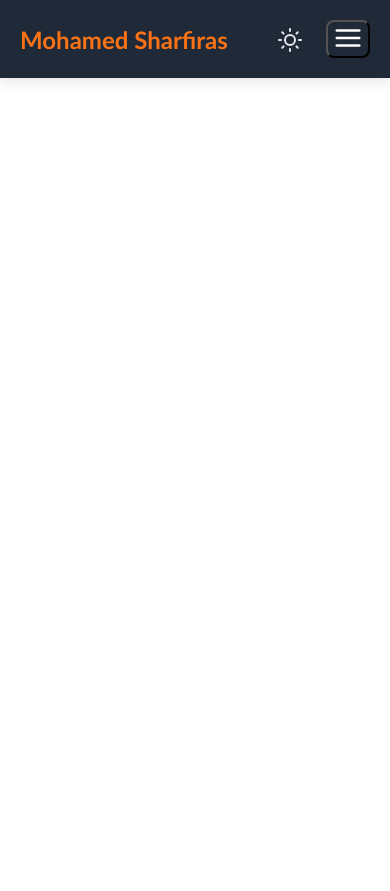
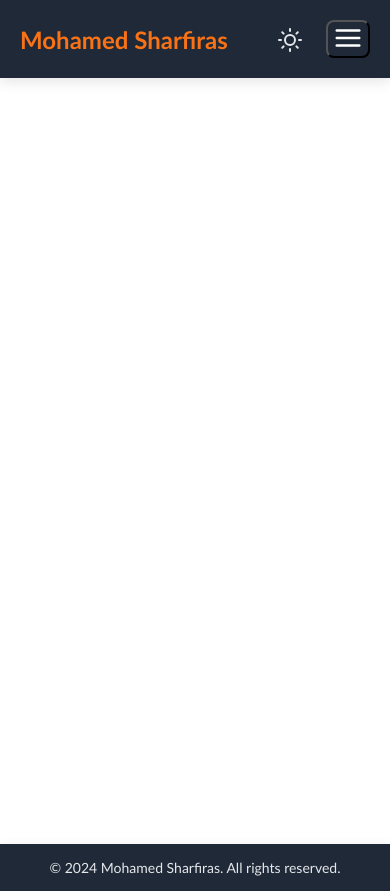
Before and after one commit to sharfrasaqsan/react-my-portfolio, a React (Create React App) app: page / in a window 390 px wide. Before the commit the page ends 844 px from the top, so only its background shows below. Built offline with nearby package versions, Linux system fonts and the light colour scheme.

Commit message:
footer updates

```diff
--- a/src/App.css
+++ b/src/App.css
@@ -110,3 +110,10 @@ button {
 button:hover {
   background-color: var(--hover-color);
 }
+
+main {
+  flex: 1;
+  display: flex;
+  flex-direction: column;
+  min-height: 100vh;
+}
--- a/src/App.js
+++ b/src/App.js
@@ -1,11 +1,14 @@
 import "./App.css";
 
 import Header from "./components/Header";
+import Footer from "./components/Footer";
 
 function App() {
   return (
     <div className="App">
       <Header />
+      <main></main>
+      <Footer />
     </div>
   );
 }
--- /dev/null
+++ b/src/components/Footer.js
@@ -0,0 +1,17 @@
+import React from "react";
+import "./styles/Footer.css";
+
+const Footer = () => {
+  return (
+    <footer className="footer-container">
+      <div className="footer-content">
+        <p>
+          &copy; {new Date().getFullYear()} Mohamed Sharfiras. All rights
+          reserved.
+        </p>
+      </div>
+    </footer>
+  );
+};
+
+export default Footer;
--- /dev/null
+++ b/src/components/styles/Footer.css
@@ -0,0 +1,25 @@
+footer {
+  background-color: var(--primary-color);
+  color: var(--text-color);
+  text-align: center;
+  padding: 20px;
+  width: 100%;
+  box-shadow: var(--box-shadow);
+  flex-shrink: 0; /* Prevents the footer from shrinking and sticks it to the bottom */
+}
+
+.footer-content p {
+  margin: 0;
+  font-size: var(--small-font-size);
+}
+
+/* Responsive Footer */
+@media (max-width: 768px) {
+  footer {
+    padding: 15px;
+  }
+
+  .footer-content p {
+    font-size: var(--small-font-size);
+  }
+}
--- a/src/components/styles/Header.css
+++ b/src/components/styles/Header.css
@@ -6,7 +6,11 @@
   justify-content: space-between;
   align-items: center;
   box-shadow: 0 4px 12px rgba(0, 0, 0, 0.1);
-  position: relative;
+  position: fixed;
+  top: 0;
+  left: 0;
+  right: 0;
+  z-index: 1000;
 }
 
 .header-logo .header-brand {
```
